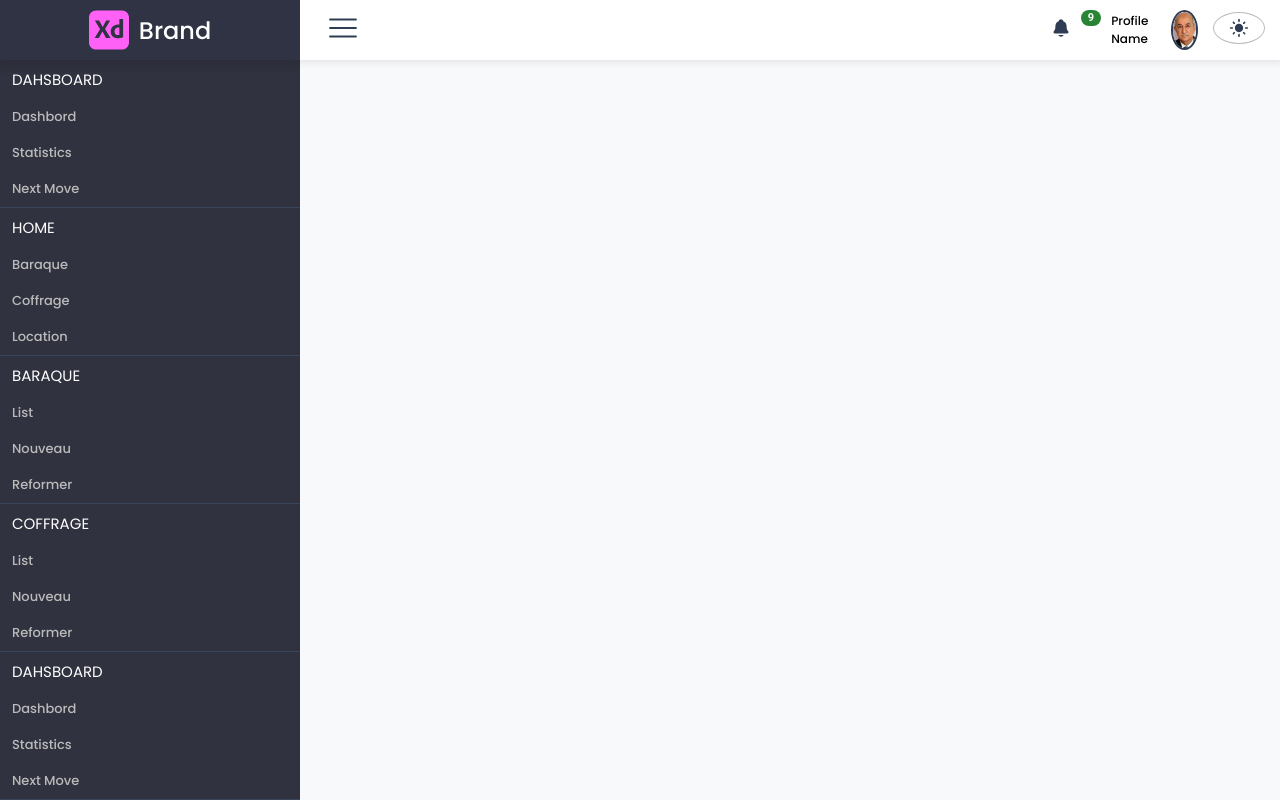
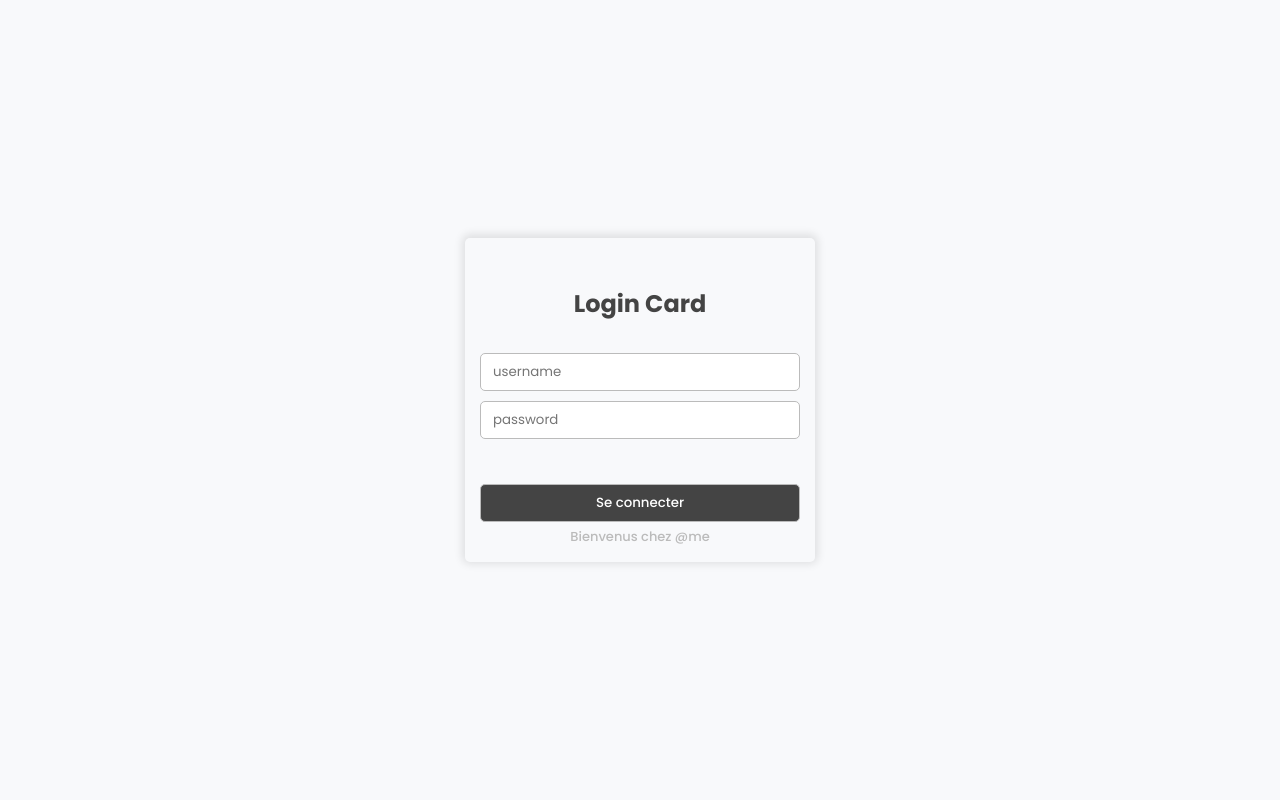
Before and after one commit to aitemrar-younes/frontend, a React (Vite) app: page /login in a window 1280 px wide. Built offline with nearby package versions, Linux system fonts and the light colour scheme.

Commit message:
ajustment and routing

```diff
--- a/src/App.jsx
+++ b/src/App.jsx
@@ -1,4 +1,3 @@
-import RootFrame from "./components/layout/RootFrame"
 import Home from "./pages/Home/Home"
 import Login from "./pages/login/Login"
 import { Route, Routes } from "react-router-dom"
@@ -6,14 +5,10 @@ import { Route, Routes } from "react-router-dom"
 function App() {
 
   return (
-    <>
-    {/* <Routes>
+    <Routes>
         <Route path="/" element={<Home/>}  />
         <Route path="/login" element={<Login/>}  />
-    </Routes> */}
-    <RootFrame />
-    </>
+    </Routes>
   )
 }
-
-export default App
+export default App;
--- a/src/assets/Styles/globalStyle.scss
+++ b/src/assets/Styles/globalStyle.scss
@@ -51,7 +51,7 @@ input{
         }
     }
 }
-button{
+button.btn{
     padding: 8px 12px;
     border-radius: 5px;
     margin-bottom: 5px;
@@ -63,6 +63,11 @@ button{
     color: #fff;
     background-color: #444;
     font-weight: 500;
+    &:focus{
+        border-color: transparent;
+        outline: 1px solid #118adb;
+        box-shadow: 0 0 5px 0.2rem rgba(0, 123, 255, 0.35);
+    }
 }
 
 /* Scrollbar styles */
--- a/src/components/layout/RootFrame.jsx
+++ b/src/components/layout/RootFrame.jsx
@@ -1,5 +1,6 @@
 import React, { useEffect, useRef, useState } from 'react'
 import '/src/assets/Styles/RootFrame.scss'
+import { Link } from 'react-router-dom';
 
 import { RxHamburgerMenu } from "react-icons/rx";
 import { IoNotifications } from "react-icons/io5";
@@ -111,10 +112,10 @@ const RootFrame = ({children}) => {
                                     <IoSettingsSharp size={18} className='profile_icon' />
                                     Settings
                                 </li>
-                                <li className="profile_link_item">
+                                <Link to={"/login"} className="profile_link_item">
                                     <TbLogout size={18} className='profile_icon' />
                                     Deconnecter
-                                </li>
+                                </Link>
                             </ul>
                         </div>
                     </div>
--- a/src/pages/login/Login.jsx
+++ b/src/pages/login/Login.jsx
@@ -3,6 +3,7 @@ import '/src/assets/Styles/Login.scss'
 import { useForm } from 'react-hook-form'
 import * as yup from 'yup'
 import { yupResolver } from '@hookform/resolvers/yup'
+import { useNavigate } from 'react-router-dom';
 
 const validationSchema = yup.object({
     username:yup.string().required('username est obligatoire').min(3),
@@ -17,6 +18,7 @@ const Custom_Input = ({label, register, errors, type='text', placeholder=''}) =>
     )
 }
 const Login = () => {
+    const navigate = useNavigate();
     const {register, handleSubmit, formState:{errors}} = useForm({
         resolver: yupResolver(validationSchema),
         defaultValues: {
@@ -26,6 +28,7 @@ const Login = () => {
     })
     const onSubmit = data =>{
         console.log(data)
+        navigate('/');
     }
   return (
     <div className='__Login__'>
@@ -37,7 +40,7 @@ const Login = () => {
                 <form onSubmit={handleSubmit(onSubmit)} autoComplete='off'>
                     <Custom_Input label='username' placeholder='username' register={register} errors={errors} />
                     <Custom_Input label='password' placeholder='password' register={register} errors={errors} type='password'/>
-                    <button type="submit">Se connecter</button>
+                    <button className='btn' type="submit">Se connecter</button>
                 </form>
             </div>
             <div className="card_footer">
```
